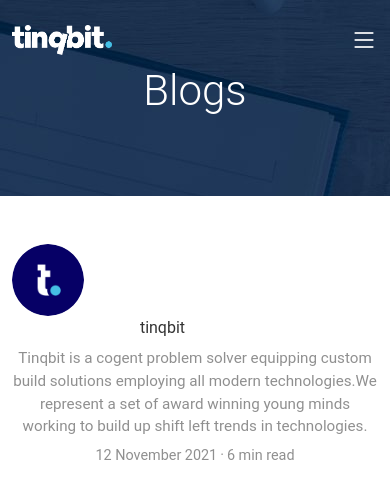
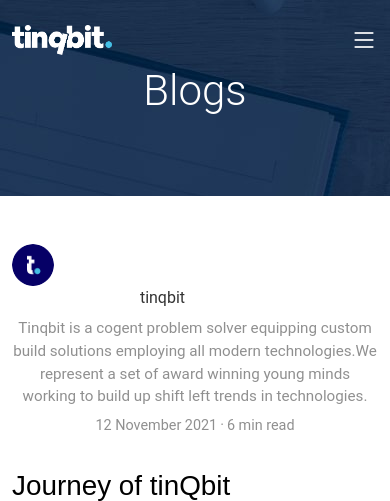
Before and after one commit to ajithkr12/Company_website2021, a PHP site: page /blog-1.html in a window 390 px wide. Shown: the top 501 px of the page. Run offline with PHP 8.4, Linux system fonts and the light colour scheme.

Commit message:
Add files via upload

```diff
--- a/assets/css/style.css
+++ b/assets/css/style.css
@@ -1134,11 +1134,6 @@ section {
     padding: 15%;
   }
 
-  .post-top-meta .author-thumb {
-    width:42px;
-    height:42px;
-  }
-
 }
 a {
   color:#00ab6b;
@@ -1247,6 +1242,18 @@ section {
   width:72px;
   height:72px;
 }
+
+
+@media (max-width:576px) {
+
+  .post-top-meta .author-thumb {
+    width:42px;
+    height:42px;
+  }
+
+}
+
+
 .post-top-meta.authorpage .author-thumb {
   margin-top:40px;
 }
```
